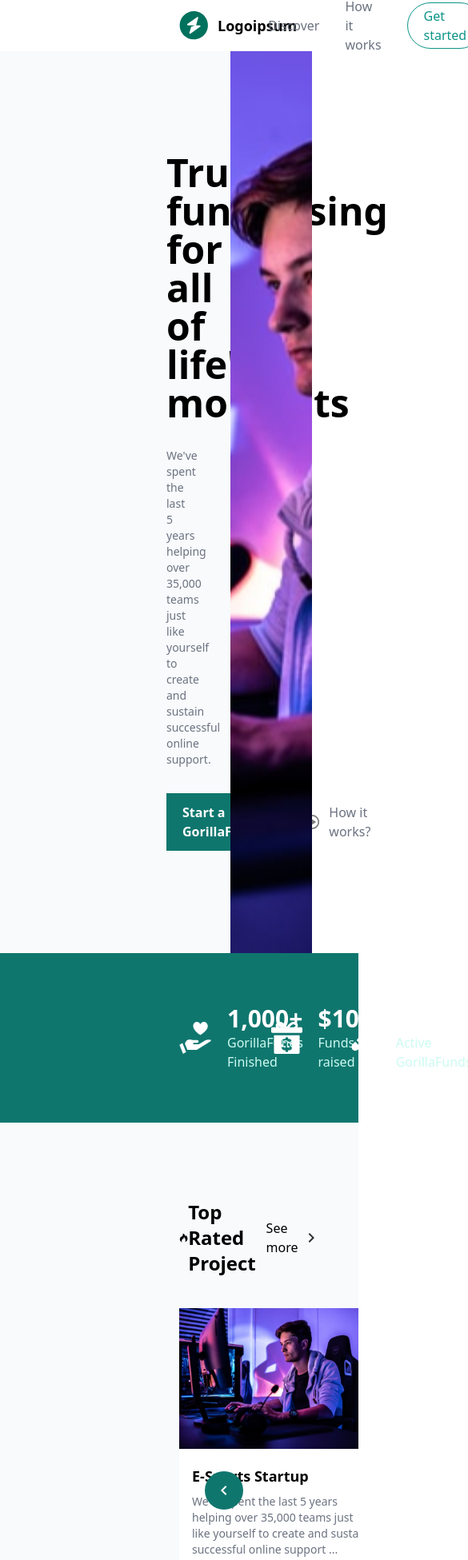
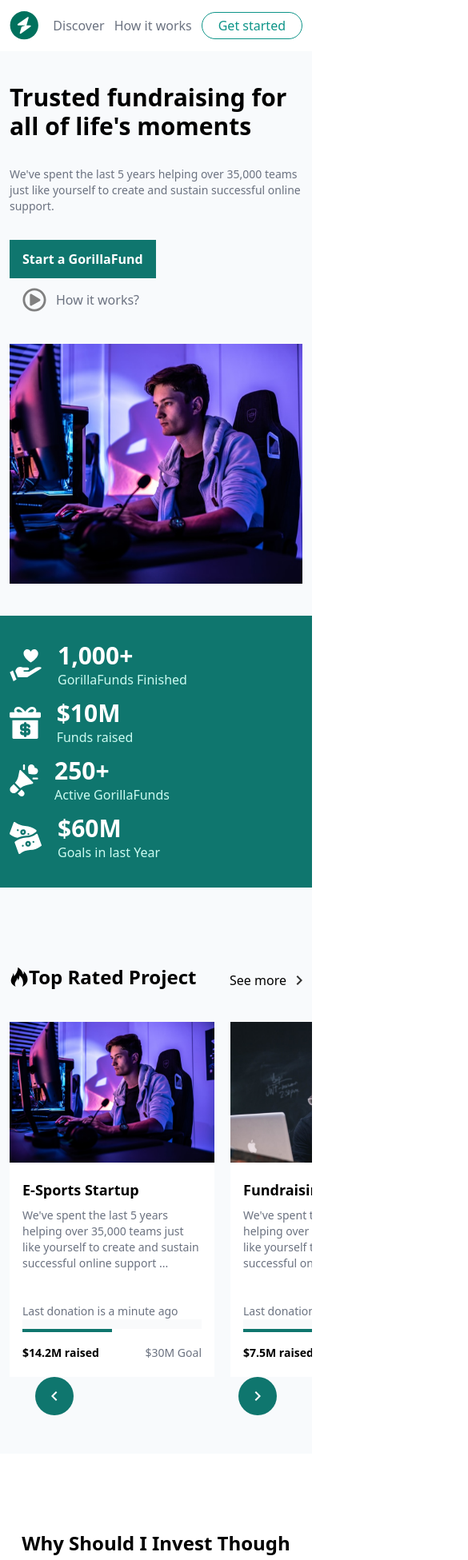
Before and after one commit to supercoolx/gorilla-fund-frontend, a React (Create React App) app: page / in a window 390 px wide. Shown: the top 1951 px of the page at 80% size, 585 px wide, since content can reach past the window. Built offline with nearby package versions, Linux system fonts and the light colour scheme.

Commit message:
Responsive design

```diff
--- a/src/components/Home/HomeCommunity.tsx
+++ b/src/components/Home/HomeCommunity.tsx
@@ -4,9 +4,9 @@ import { Link } from "react-router-dom";
 
 const HomeCommunity = () => {
     return (
-        <div className="flex px-56 pt-24 bg-white">
-            <img src={imgBanner} className="h-[410px]" alt="" />
-            <div className="pt-20 pl-24">
+        <div className="flex flex-col-reverse px-3 pt-24 bg-white md:flex-row xl:px-56 md:px-10 lg:px-20">
+            <img src={imgBanner} className="md:h-[410px] px-10 sm:px-32 pt-10 md:pt-0 md:px-0" alt="" />
+            <div className="pl-4 md:pt-20 lg:pl-24">
                 <div className="text-2xl font-bold text-black">Ape Gorilla Club</div>
                 <div className="text-2xl font-bold text-teal-700">Community Benefits</div>
                 <div className="pt-5 pb-8 text-sm text-gray-500">Nor again is there anyone who loves or pursues or desires to obtain pain of itself, because it is pain, but because occasionally circumstances occur in which toil and pain can procure him some great pleasure. To take a trivial example, which of us ever undertakes laborious physical exercise, except to obtain some advantage from it?</div>
--- a/src/components/Home/HomeInvest.tsx
+++ b/src/components/Home/HomeInvest.tsx
@@ -43,13 +43,13 @@ const HomeInvest = () => {
     ]);
 
     return (
-        <div className="flex flex-col items-center px-56 py-24 bg-white">
+        <div className="flex flex-col items-center px-3 py-24 bg-white sm:px-10 md:px-20 lg:px-56">
             <div className="text-2xl font-bold text-black">Why Should I Invest Though</div>
             <div className="text-2xl font-bold text-teal-700">GorillaFundMe</div>
-            <div className="grid grid-cols-3 gap-4 pt-6 pb-16">
+            <div className="grid grid-cols-1 gap-4 pt-6 pb-16 sm:grid-cols-2 md:grid-cols-3">
                 {
                     data.map((prop: WhyFundInterface) => (
-                        <div className="flex flex-col items-start pt-6">
+                        <div className="flex flex-col items-center pt-6 sm:items-start">
                             <img src={prop.icon} className="h-12" alt="" />
                             <div className="py-4 text-lg font-bold text-black">{prop.title}</div>
                             <div className="text-sm text-gray-500">{prop.content}</div>
--- a/src/components/Home/HomeOverview.tsx
+++ b/src/components/Home/HomeOverview.tsx
@@ -6,7 +6,7 @@ import money from "assets/img/svg/money.svg";
 
 const HomeOverview = () => {
     return (
-        <div className="flex justify-between px-56 py-16 text-white bg-teal-700">
+        <div className="flex flex-col justify-between gap-3 px-3 py-8 text-white bg-teal-700 md:gap-0 md:py-16 md:flex-row xl:px-56 sm:px-10">
             <div className="flex items-center">
                 <img src={hand} className="h-10" alt="" />
                 <div className="flex flex-col pl-5">
--- a/src/components/Home/HomeProjects.tsx
+++ b/src/components/Home/HomeProjects.tsx
@@ -86,7 +86,7 @@ const HomeProjects = () => {
     }, [index]);
 
     const nextProject = () => {
-        if(index + 1 >= data.length - 2) {
+        if(index + 1 >= data.length) {
             setIndex(0);
         }
         else setIndex(index + 1);
@@ -94,14 +94,14 @@ const HomeProjects = () => {
 
     const prevProject = () => {
         if(index - 1 < 0) {
-            setIndex(data.length - 3);
+            setIndex(data.length - 1);
         }
         else setIndex(index -1);
     }
 
     return (
-        <div className="px-56 pt-24 overflow-hidden bg-slate-50">
-            <div className="flex items-center justify-between">
+        <div className="px-3 pt-24 overflow-hidden lg:px-56 md:px-20 sm:px-10 bg-slate-50">
+            <div className="flex flex-wrap items-end justify-between gap-3">
                 <div className="flex items-center text-2xl font-bold text-black">
                     <ImFire /> Top Rated Project
                 </div>
@@ -131,12 +131,12 @@ const HomeProjects = () => {
                     ))
                 }
             </div>
-            <div className="relative z-10 left-8 -top-60 w-min">
+            <div className="relative z-10 left-8 sm:-top-60 w-min">
                 <button className="flex items-center justify-center w-12 h-12 bg-teal-700 rounded-full" onClick={prevProject}>
                     <img src={imgArrowLeftWhite} alt="" />
                 </button>
             </div>
-            <div className="relative right-0 flex justify-end -top-72">
+            <div className="relative flex justify-end right-8 sm:-top-72 -top-12">
                 <button className="flex items-center justify-center w-12 h-12 bg-teal-700 rounded-full" onClick={nextProject}>
                     <img src={imgArrowRightWhite} alt="" />
                 </button>
--- a/src/components/Home/HomeStories.tsx
+++ b/src/components/Home/HomeStories.tsx
@@ -42,8 +42,8 @@ const HomeStories = () => {
     const zeroPad = (num: number, places: number) => String(num).padStart(places, '0');
 
     return (
-        <div className="flex px-56 py-24 bg-slate-50">
-            <div className="flex flex-col pt-8 pr-5 text-sm">
+        <div className="flex flex-col px-3 py-24 sm:px-10 md:px-20 lg:px-56 md:flex-row bg-slate-50">
+            <div className="flex flex-col pt-0 pr-5 text-sm md:pt-8">
                 <div className="font-bold text-teal-700">GORILLAFUNDME STORIES</div>
                 <div className="py-5 text-3xl font-bold text-black">{data[index].title}</div>
                 <div className="text-gray-500">{data[index].content}</div>
@@ -61,7 +61,7 @@ const HomeStories = () => {
                     </div>
                 </div>
             </div>
-            <img src={imgStory} className="w-[60%]" alt="" />
+            <img src={imgStory} className="md:w-[60%] pt-5 md:pt-0" alt="" />
         </div>
     )
 }
--- a/src/components/Home/HomeTop.tsx
+++ b/src/components/Home/HomeTop.tsx
@@ -4,19 +4,19 @@ import { FaRegPlayCircle } from "react-icons/fa";
 
 const HomeTop = () => {
     return (
-        <div className="flex bg-slate-50">
-            <div className="w-[60%] py-32 pl-52 pr-20 flex flex-col gap-8">
-                <div className="text-5xl font-bold">Trusted fundraising for all of life's moments</div>
+        <div className="flex flex-col md:flex-row bg-slate-50">
+            <div className="md:w-[60%] py-10 md:py-20 xl:py-32 pl-3 sm:pl-10 md:pl-20 lg:pl-56 pr-3 sm:pr-10 xl:pr-20 flex flex-col gap-8">
+                <div className="text-3xl font-bold xl:text-5xl">Trusted fundraising for all of life's moments</div>
                 <div className="text-sm text-gray-500">We've spent the last 5 years helping over 35,000 teams just like yourself to create and sustain successful online support.</div>
-                <div className="flex items-center gap-10">
-                    <Link to="#" className="px-5 py-3 font-bold text-white bg-teal-700">Start a GorillaFund</Link>
-                    <Link to="#" className="flex items-center gap-3">
+                <div className="flex flex-wrap items-center gap-3">
+                    <Link to="#" className="px-4 py-3 font-bold text-white bg-teal-700">Start a GorillaFund</Link>
+                    <Link to="#" className="flex items-center gap-3 px-4">
                         <FaRegPlayCircle size={30} color="gray" />
                         <div className="text-gray-500">How it works?</div>
                     </Link>
                 </div>
             </div>
-            <div className="bg-[url('../../assets/img/home/e-sport.png')] bg-cover bg-center w-[40%]"></div>
+            <div className="bg-[url('../../assets/img/home/e-sport.png')] md:mb-0 mb-10 bg-cover bg-center sm:mx-10 mx-3 md:mx-0 w-auto md:w-[40%] h-[300px] md:h-auto"></div>
         </div>
     )
 }
--- a/src/components/Nav/Nav.tsx
+++ b/src/components/Nav/Nav.tsx
@@ -5,12 +5,12 @@ import { URL } from "libs/constants";
 
 const Nav = () => {
     return (
-        <div className="flex items-center justify-between w-full h-16 px-56 bg-white">
+        <div className="flex flex-wrap items-center justify-between w-full h-16 px-3 bg-white lg:px-56 md:px-20 sm:px-10">
             <Link to={URL.HOME} className="flex items-center gap-3">
                 <img src={logo} alt="" />
-                <div className="text-lg font-bold">Logoipsum</div>
+                <div className="hidden text-lg font-bold sm:flex">Logoipsum</div>
             </Link>
-            <div className="flex flex-row items-center gap-8">
+            <div className="flex flex-row items-center gap-3 xl:gap-8">
                 <Link to={URL.HOME} className="text-gray-500">
                     <div>Discover</div>
                 </Link>
```
Also changed, not shown: src/components/Footer/Footer.tsx (+4 -4 lines), src/components/Footer/StartFundraising.tsx (+4 -4 lines).
